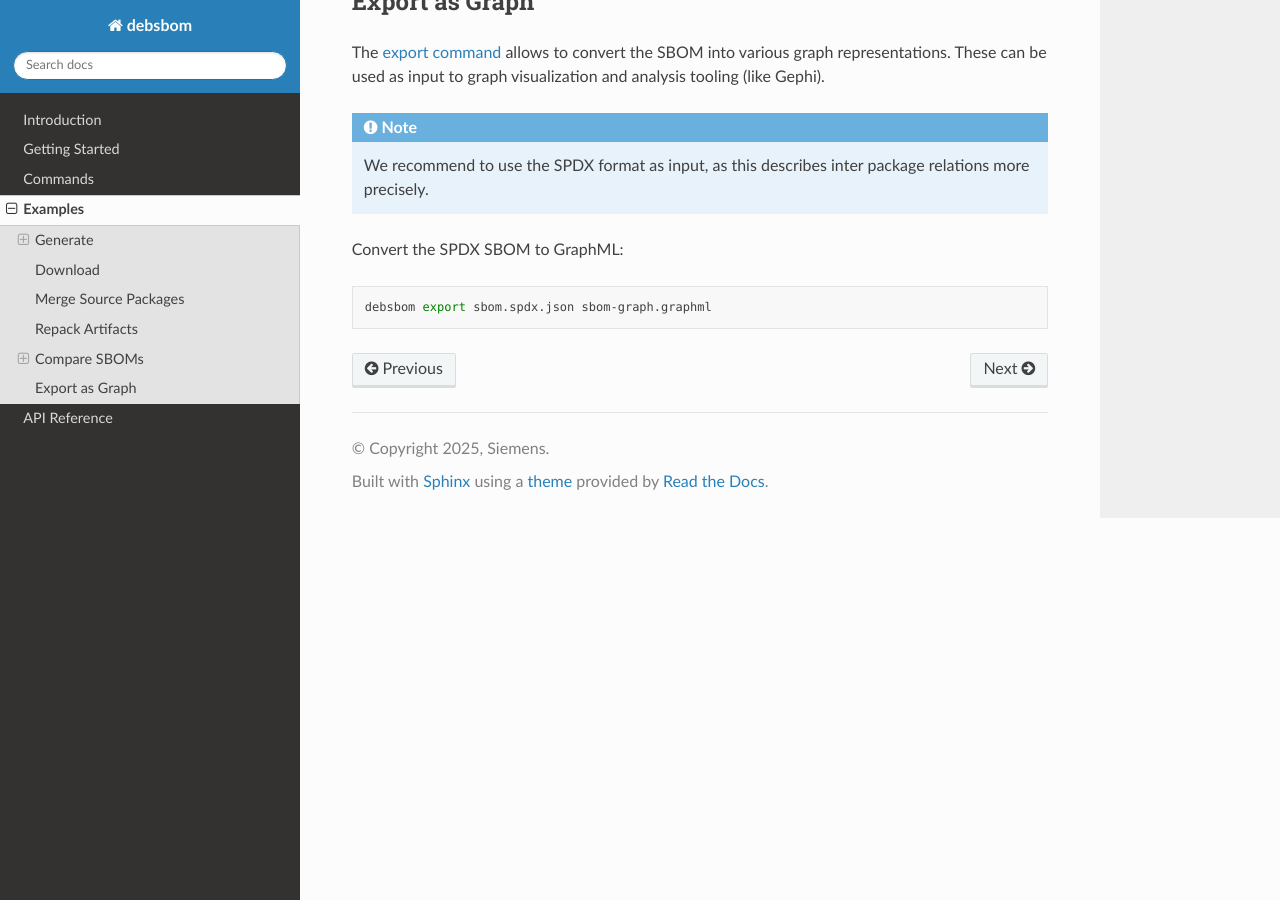
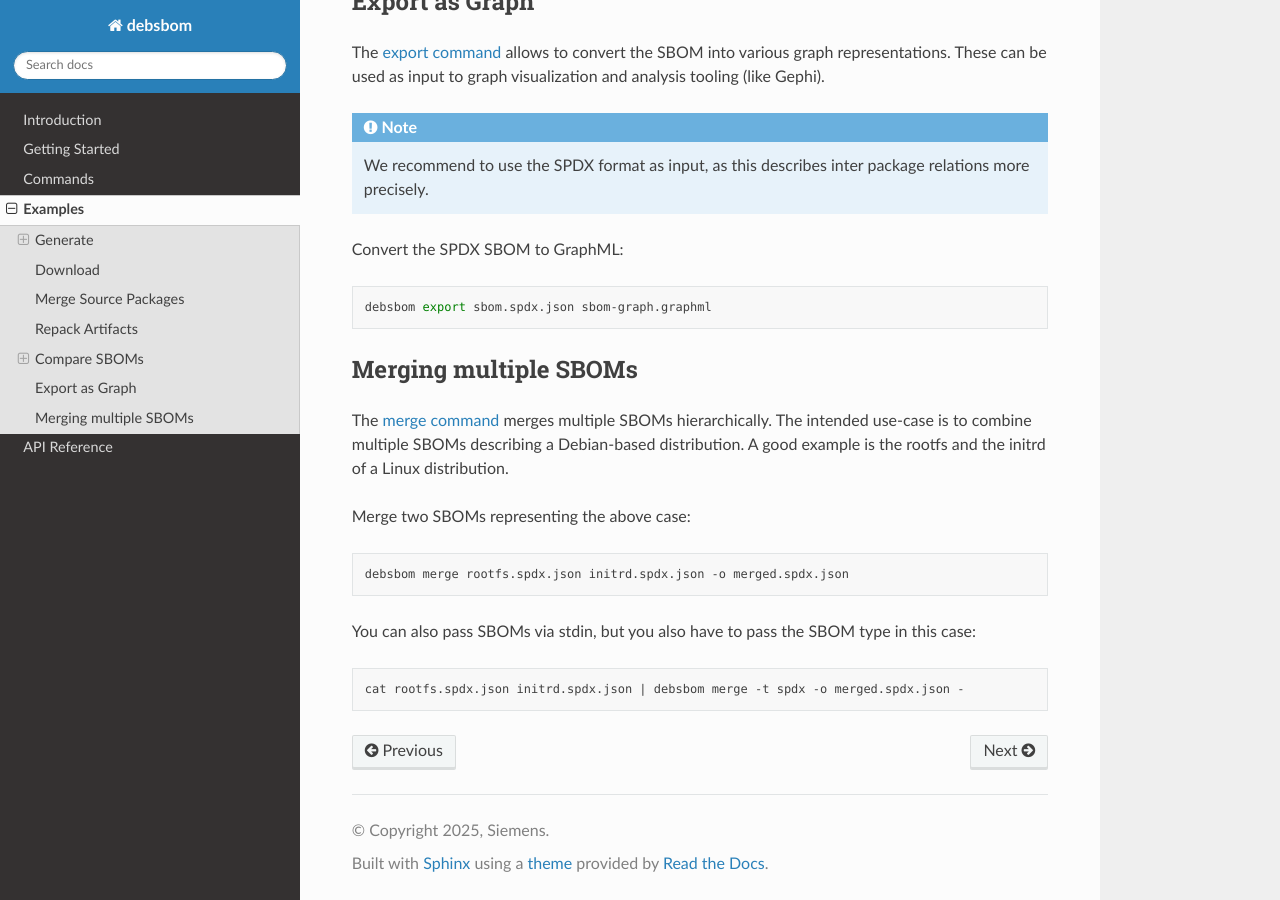
Before and after one commit to siemens/debsbom, a Sphinx documentation site: the page built from docs/source/examples.rst, in a window 1280 px wide and 900 px high, scrolled down 3844 px. Built offline with Sphinx 7.4.7 and the Read the Docs theme 3.1.0, drawn with Linux system fonts in a browser that asks for light colours.

Commit message:
docs: add documentation for the merge command
Signed-off-by: Christoph Steiger <christoph.steiger@siemens.com>

```diff
--- a/docs/source/commands.rst
+++ b/docs/source/commands.rst
@@ -9,3 +9,4 @@ Commands
   commands/source-merge
   commands/repack
   commands/export
+  commands/merge
--- a/docs/source/examples.rst
+++ b/docs/source/examples.rst
@@ -200,3 +200,22 @@ Convert the SPDX SBOM to GraphML:
 .. code-block:: bash
 
     debsbom export sbom.spdx.json sbom-graph.graphml
+
+Merging multiple SBOMs
+~~~~~~~~~~~~~~~~~~~~~~
+
+The :doc:`commands/merge` merges multiple SBOMs hierarchically. The intended use-case is to
+combine multiple SBOMs describing a Debian-based distribution. A good example is the rootfs
+and the initrd of a Linux distribution.
+
+Merge two SBOMs representing the above case:
+
+.. code-block:: bash
+
+    debsbom merge rootfs.spdx.json initrd.spdx.json -o merged.spdx.json
+
+You can also pass SBOMs via stdin, but you also have to pass the SBOM type in this case:
+
+.. code-block:: bash
+
+    cat rootfs.spdx.json initrd.spdx.json | debsbom merge -t spdx -o merged.spdx.json -
```
Also changed, not shown: docs/source/commands/merge.rst (added, +52 -0 lines).
